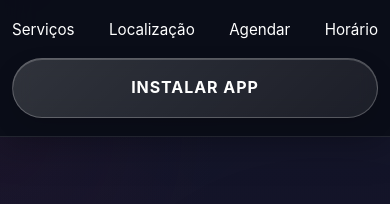
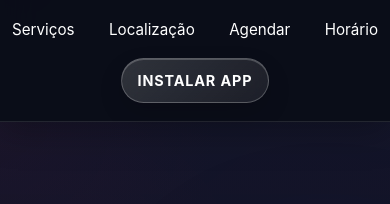
Before and after one commit to AnaPaulaMg/MagnoBarbearias, a plain HTML site: page index.html in a window 390 px wide. Shown: the part 64-268 px from the top of the page. Drawn offline with Linux system fonts and the light colour scheme.

Commit message:
identação

```diff
--- a/styles.css
+++ b/styles.css
@@ -1080,7 +1080,10 @@ textarea {
     }
 
     .button--nav {
-        width: 100%;
+        width: fit-content;
+        align-self: center;
+        padding: 10px 16px;
+        font-size: 0.9rem;
     }
 }
 
@@ -1090,10 +1093,16 @@ textarea {
     }
 
     .button,
-    .button--nav,
     .button--large {
         width: 100%;
         min-width: 0;
+    }
+
+    .button--nav {
+        width: fit-content;
+        min-width: 0;
+        padding: 10px 16px;
+        font-size: 0.9rem;
     }
 
     .hero {
```
